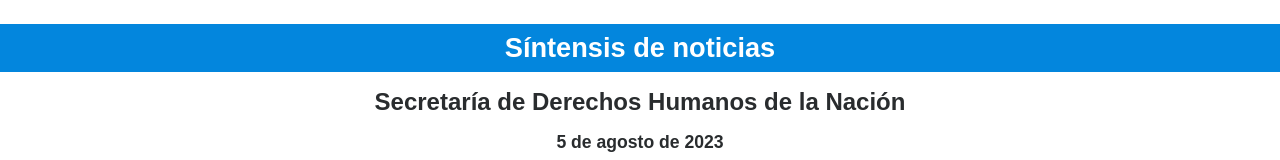
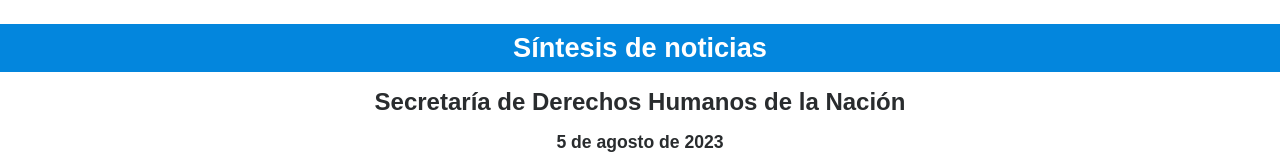
Before and after one commit to gonzalomartinvg/sintesisdeprensasdh, a plain HTML site: page index.html in a window 1280 px wide. Shown: the top 160 px of the page. Drawn offline with Linux system fonts and the light colour scheme; a web font is replaced by a local one.

Commit message:
first commit

```diff
--- a/index.html
+++ b/index.html
@@ -13,7 +13,7 @@
 
     <div class="encabezado">
 
-    <h1 class="titulo-sintesis">Síntensis de noticias</h1>
+    <h1 class="titulo-sintesis">Síntesis de noticias</h1>
     <h2 class="secretaria">Secretaría de Derechos Humanos de la Nación</h2>
 
     <h2 class="fecha">5 de agosto de 2023</h2>
```
